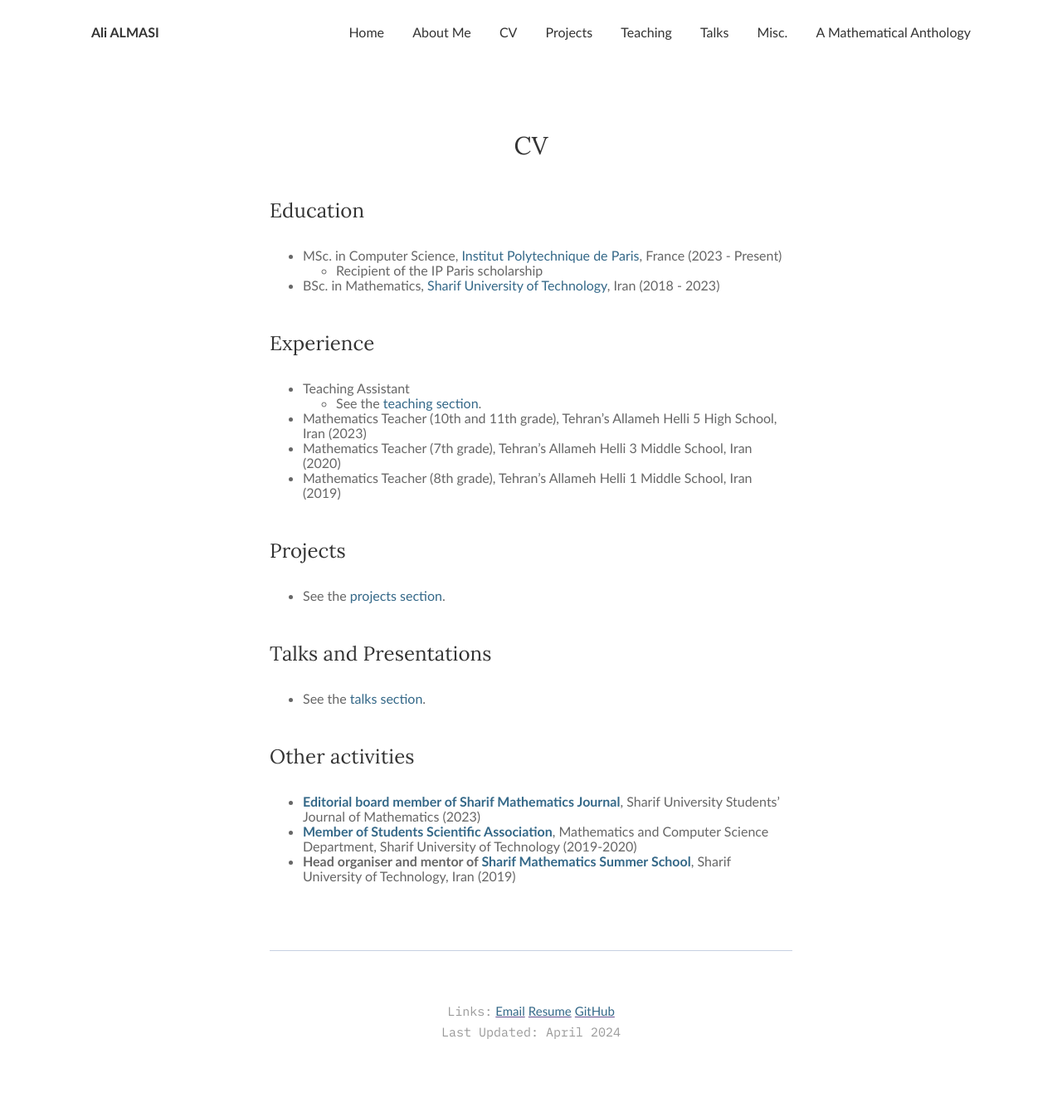
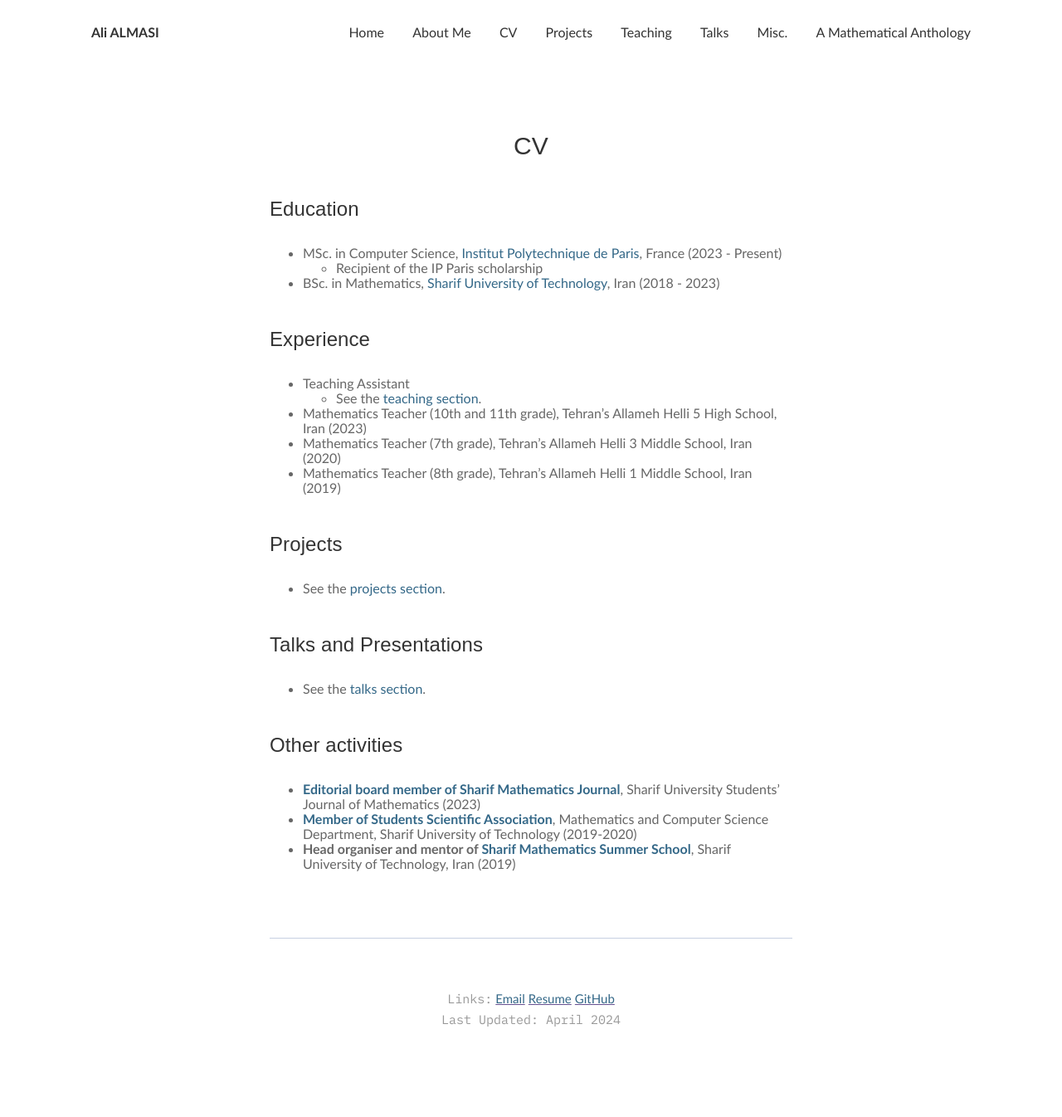
Before and after one commit to ali-almasi/ali-almasi.github.io, a Jekyll site: the page built from _pages/2_cv.md, in a window 1280 px wide. Shown: the whole page at 83% size. Built offline with Jekyll 4.4.1, drawn with Linux system fonts in a browser that asks for light colours.

Commit message:
Update _base.scss

```diff
--- a/_sass/2-base/_base.scss
+++ b/_sass/2-base/_base.scss
@@ -39,7 +39,8 @@
 h5,
 h6 {
   margin: 45px 0 30px;
-  font-family: 'Lora', Georgia, Times, 'Times New Roman', serif;
+  // font-family: 'Lora', Georgia, Times, 'Times New Roman', serif;
+  font-family: 'Luminari', fantasy;
   line-height: initial;
   font-weight: 400;
   letter-spacing: 0.1px;
```
